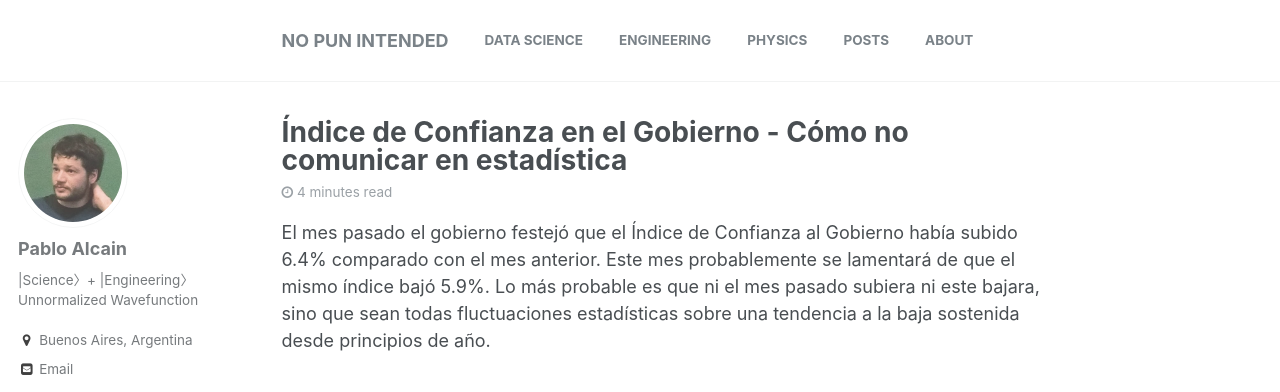
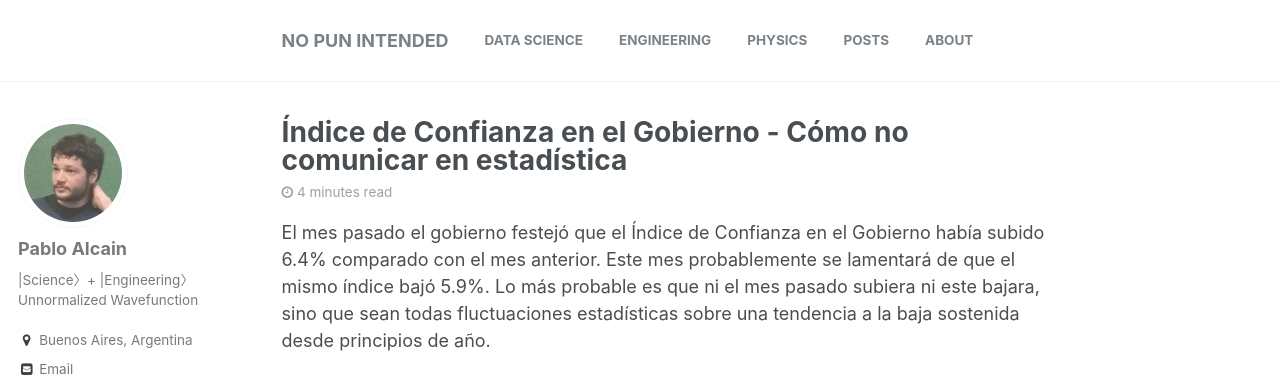
Before and after one commit to pabloalcain/pabloalcain.github.io, a Jekyll site: the page built from varios/_posts/2026-09-28-indice-confianza-gobierno.md, in a window 1280 px wide and 900 px high. Shown: the top 392 px of the window. Built offline with Jekyll 4.4.1, drawn with Linux system fonts in a browser that asks for light colours; formulas are drawn with MathJax 3; comment, search, counter and statistics services are not loaded.

Commit message:
fix in name

```diff
--- a/varios/_posts/2026-09-28-indice-confianza-gobierno.md
+++ b/varios/_posts/2026-09-28-indice-confianza-gobierno.md
@@ -3,7 +3,7 @@ title: "Índice de Confianza en el Gobierno - Cómo no comunicar en estadística
 category: varios
 ---
 
-El mes pasado el gobierno festejó que el Índice de Confianza al Gobierno había subido 6.4% comparado con el mes anterior.
+El mes pasado el gobierno festejó que el Índice de Confianza en el Gobierno había subido 6.4% comparado con el mes anterior.
 Este mes probablemente se lamentará de que el mismo índice bajó 5.9%.
 Lo más probable es que ni el mes pasado subiera ni este bajara, sino que sean todas fluctuaciones estadísticas sobre una tendencia a la baja sostenida desde principios de año.
 
```
